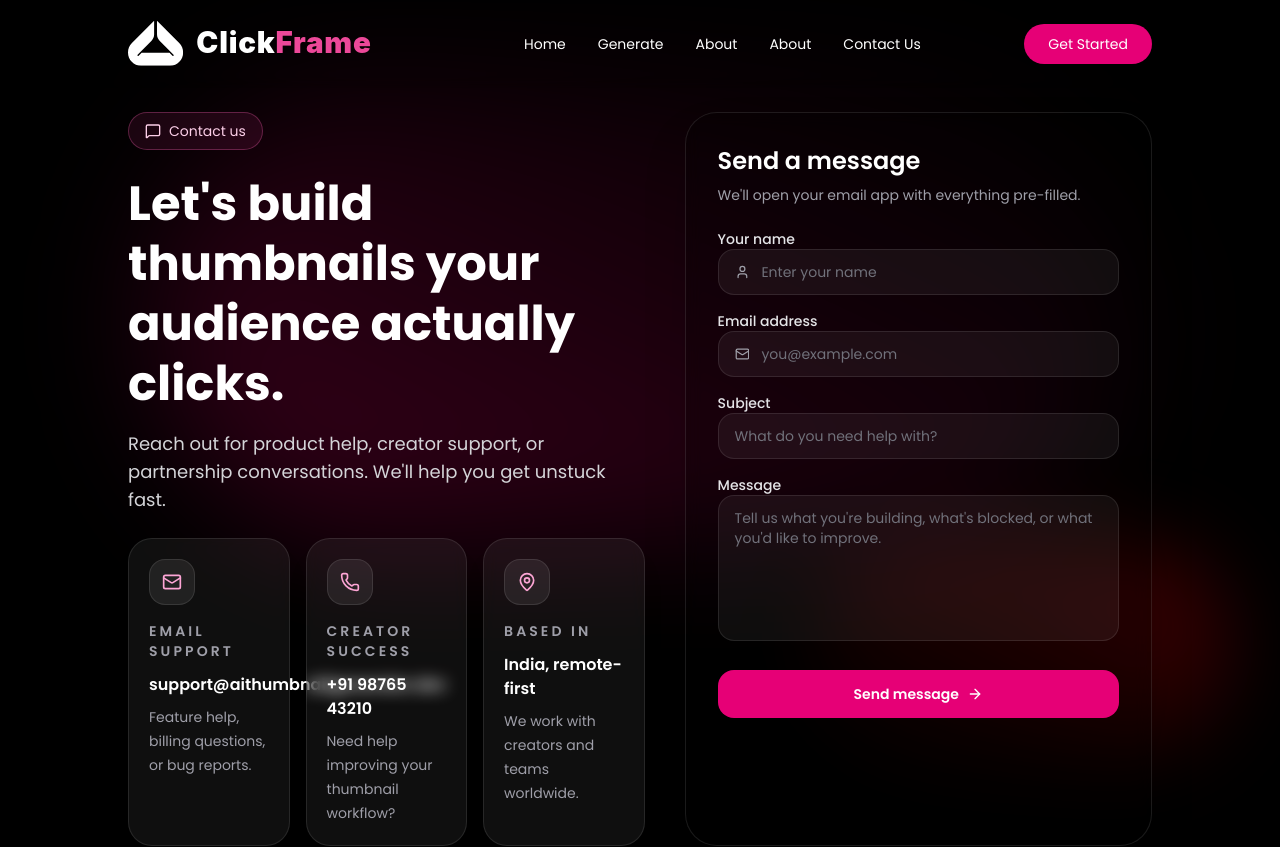
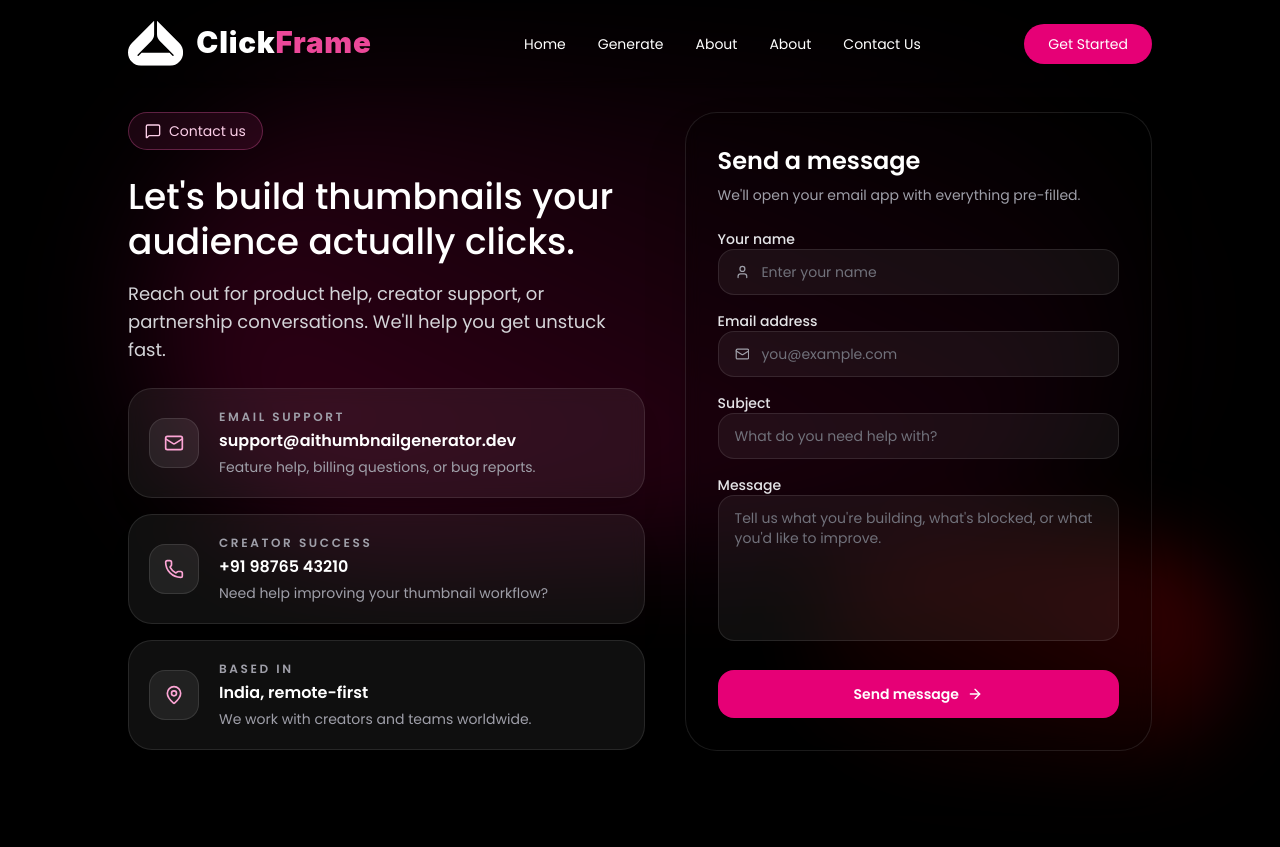
Before and after one commit to Ravi-Raj-Gupta/Ai-Thumbnial-Generator, a React (Vite) app in the folder client/: page /contact in a window 1280 px wide. Shown: the top 847 px of the page. Built offline with nearby package versions, Linux system fonts and the light colour scheme; no server answers.

Commit message:
style: fix contact page card alignment and soften tagline text weight

```diff
--- a/client/src/pages/ContactUs.tsx
+++ b/client/src/pages/ContactUs.tsx
@@ -95,7 +95,7 @@ export default function ContactUs() {
                   </div>
 
                   <div className="space-y-4">
-                     <h1 className="max-w-2xl text-4xl font-bold leading-tight text-white md:text-5xl">
+                     <h1 className="max-w-2xl text-3xl font-medium leading-tight text-white md:text-4xl">
                         Let&apos;s build thumbnails your audience actually clicks.
                      </h1>
                      <p className="max-w-2xl text-base leading-7 text-zinc-300 md:text-lg">
@@ -104,24 +104,26 @@ export default function ContactUs() {
                      </p>
                   </div>
 
-                  <div className="grid gap-4 sm:grid-cols-3">
+                  <div className="flex flex-col gap-4">
                      {contactCards.map(({ title, value, description, icon: Icon }) => (
                         <div
                            key={title}
-                           className="rounded-3xl border border-white/10 bg-white/6 p-5 shadow-xl backdrop-blur"
+                           className="flex items-center gap-5 rounded-3xl border border-white/10 bg-white/6 p-5 shadow-xl backdrop-blur transition hover:bg-white/10"
                         >
-                           <div className="mb-4 inline-flex rounded-2xl border border-white/10 bg-white/8 p-3 text-pink-300">
+                           <div className="flex-shrink-0 inline-flex rounded-2xl border border-white/10 bg-white/8 p-3.5 text-pink-300">
                               <Icon className="size-5" />
                            </div>
-                           <h2 className="text-sm font-semibold uppercase tracking-[0.22em] text-zinc-400">
+                           <div className="min-w-0 flex-1">
+                              <h2 className="text-xs font-semibold uppercase tracking-[0.22em] text-zinc-400">
                                  {title}
                               </h2>
-                           <p className="mt-3 text-base font-semibold text-white">
+                              <p className="mt-1 text-base font-semibold text-white break-all">
                                  {value}
                               </p>
-                           <p className="mt-2 text-sm leading-6 text-zinc-400">
+                              <p className="mt-1 text-sm leading-5 text-zinc-400">
                                  {description}
                               </p>
+                           </div>
                         </div>
                      ))}
                   </div>
```
Lines whose indentation alone changed are shown as unchanged.
